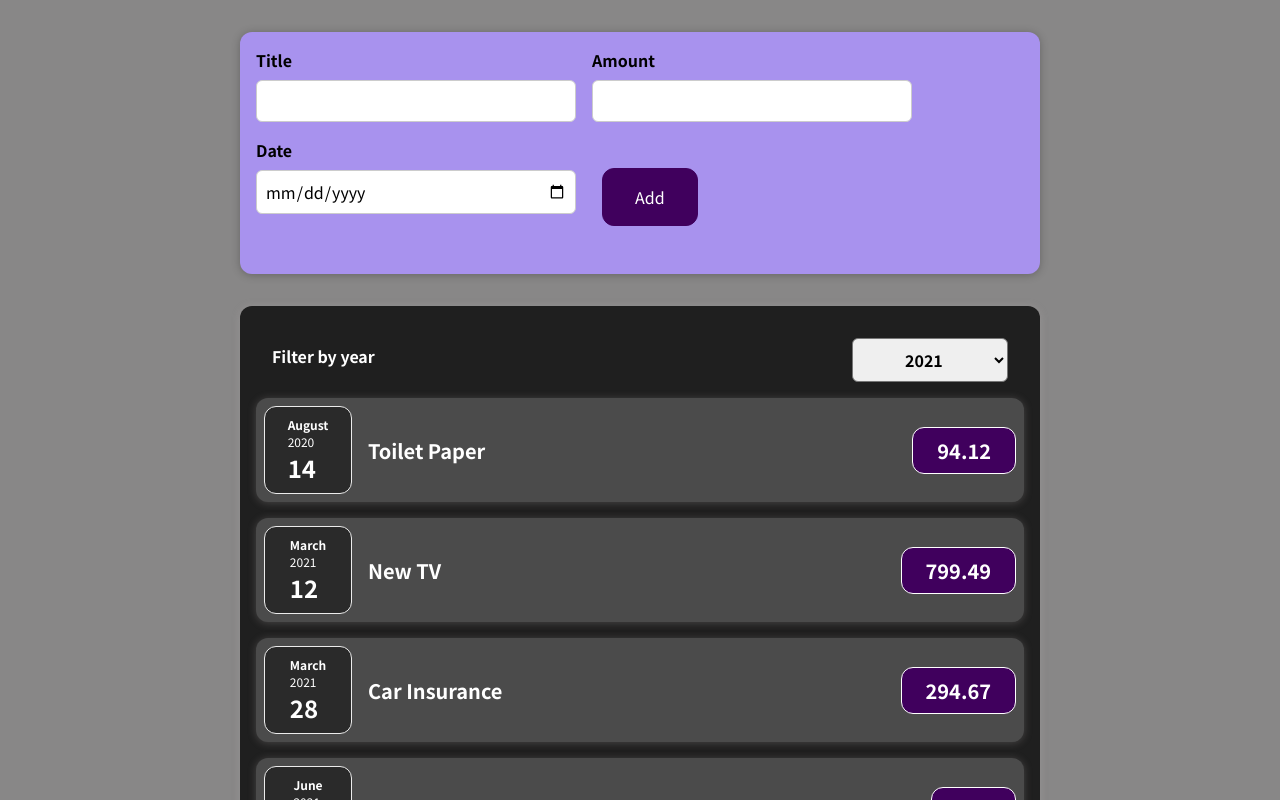
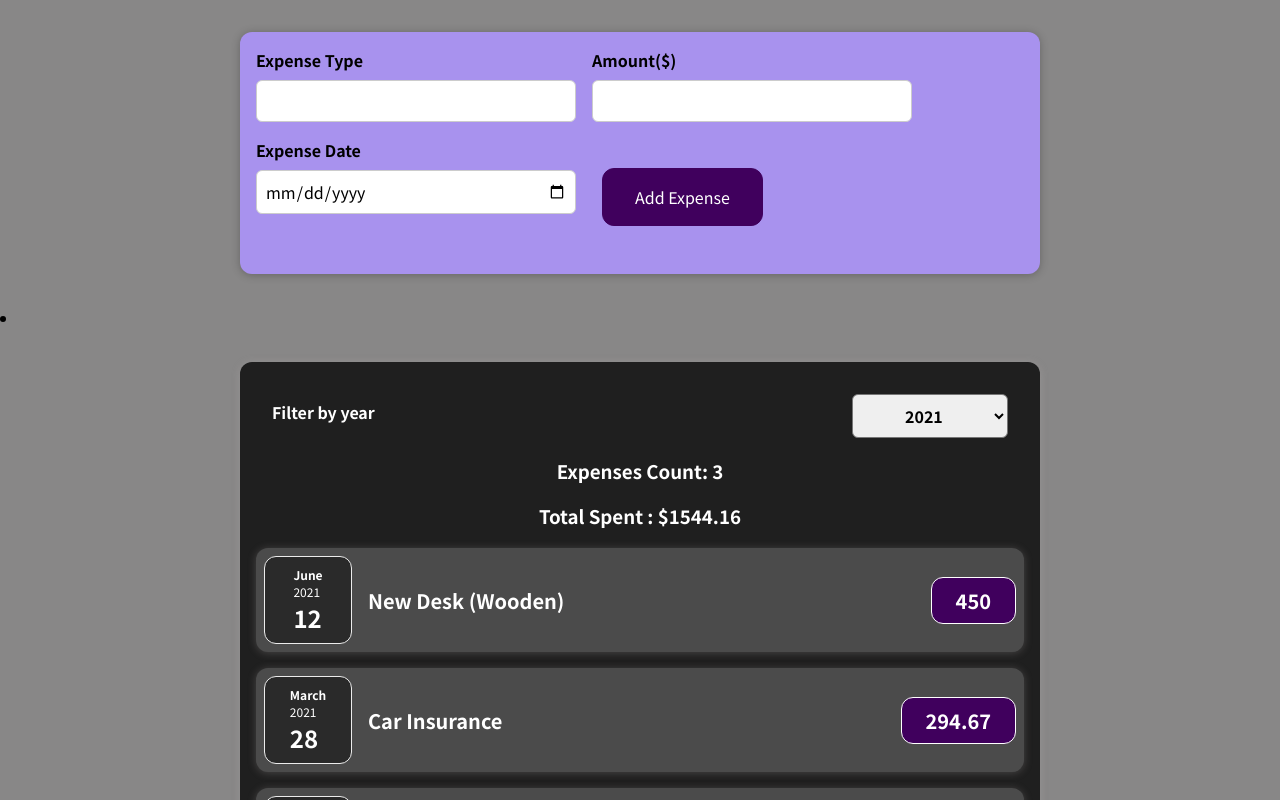
Before and after one commit to balanzer/react_learning_app, a React (Create React App) app in the folder react-complete-guide/: page / in a window 1280 px wide. Shown: the top 800 px of the page. Built offline with nearby package versions, Linux system fonts and the light colour scheme.

Commit message:
Added Expenses Listing and Total, Sum of expenses

```diff
--- a/react-complete-guide/src/components/Expenses/Expenses.js
+++ b/react-complete-guide/src/components/Expenses/Expenses.js
@@ -1,32 +1,33 @@
 import Card from "../Common/Card";
-import ExpenseItem from "./ExpenseItem";
 import "./Expenses.css";
 import ExpenseFilter from "./ExpensesFilter";
 import {useState} from "react";
+import ExpensesList from "./ExpensesList";
 
 function Expenses(props) {
-    const [filterYear, setFilterYearData] = useState('2021')
+    const [filterYear, setFilterYearData] = useState('2021');
     const yearChanged = (yearValue) => {
         setFilterYearData(yearValue);
         console.log('filter year changed to : ' + yearValue);
+
     }
 
+    let filteredExpenses = props.expenses.filter(exp => {
+        return exp.date.getFullYear() === parseInt(filterYear);
+    }).sort((a, b) => {
+        return b.date - a.date;
+    });
+
+
     return (
-        <div>
+        <li>
 
             <Card className='expenses'>
                 <ExpenseFilter selectedYear={filterYear} onFilterYearChange={yearChanged}/>
+                <ExpensesList items={filteredExpenses}/>
 
-                {props.expenses.map(expense => {
 
-                    if (!!expense) {
-                        return <ExpenseItem key={expense.id} title={expense.title} amount={expense.amount}
-                                            date={expense.date}/>
-                    }
-
-                })}
-
-            </Card></div>
+            </Card></li>
     );
 }
 
--- a/react-complete-guide/src/components/Expenses/ExpensesFilter.js
+++ b/react-complete-guide/src/components/Expenses/ExpensesFilter.js
@@ -1,4 +1,4 @@
-import "./ExpenseFilter.css"
+import "./ExpensesFilter.css"
 import {useState} from "react";
 
 const ExpenseFilter = (props) => {
--- /dev/null
+++ b/react-complete-guide/src/components/Expenses/ExpensesList.css
@@ -0,0 +1,9 @@
+.expenses-list {
+    list-style: none;
+    padding: 0;
+}
+
+.expenses-list__fallback {
+    color: white;
+    text-align: center;
+}
--- /dev/null
+++ b/react-complete-guide/src/components/Expenses/ExpensesList.js
@@ -0,0 +1,30 @@
+import ExpenseItem from "./ExpenseItem";
+
+import "./ExpensesList.css"
+
+const ExpensesList = props => {
+
+    const calculateTotal = arr => arr.reduce((sum, expense) => sum + parseFloat(expense.amount), 0);
+
+    if (props.items.length === 0) {
+        return <h3 className="expenses-list__fallback">No Expenses</h3>
+    } else {
+
+    }
+
+    return <ul className="expenses-list">
+        <h3 className="expenses-list__fallback">Expenses Count: {props.items.length}</h3>
+        <h3 className="expenses-list__fallback">Total Spent : ${calculateTotal(props.items)}</h3>
+        {props.items.map(expense => {
+
+            if (!!expense) {
+                return <ExpenseItem key={expense.id} title={expense.title} amount={expense.amount}
+                                    date={expense.date}/>
+            }
+
+        })}
+    </ul>;
+
+}
+
+export default ExpensesList;
--- a/react-complete-guide/src/components/NewExpense/ExpenseForm.js
+++ b/react-complete-guide/src/components/NewExpense/ExpenseForm.js
@@ -57,20 +57,23 @@ const ExpenseForm = (props) => {
     return (<form onSubmit={expenseSubmit}>
             <div className="new-expense__controls">
 
-                <div className="new-expense__control"><label>Title</label><input type='text' value={expenseData.title}
-                                                                                 onChange={titleChangeHandler}/></div>
-                <div className="new-expense__control"><label>Amount</label><input type='number' min="0.01" step="0.01"
-                                                                                  value={expenseData.amount}
-                                                                                  onChange={amountChangeHandler}/>
+                <div className="new-expense__control"><label>Expense Type</label><input type='text'
+                                                                                        value={expenseData.title}
+                                                                                        onChange={titleChangeHandler}/>
                 </div>
-                <div className="new-expense__control"><label>Date</label><input type='date' min="2019-01-01"
-                                                                                value={expenseData.date}
-                                                                                max="2022-12-31"
-                                                                                onChange={dateChangeHandler}/>
+                <div className="new-expense__control"><label>Amount($)</label><input type='number' min="0.01"
+                                                                                     step="0.01"
+                                                                                     value={expenseData.amount}
+                                                                                     onChange={amountChangeHandler}/>
+                </div>
+                <div className="new-expense__control"><label>Expense Date</label><input type='date' min="2019-01-01"
+                                                                                        value={expenseData.date}
+                                                                                        max="2022-12-31"
+                                                                                        onChange={dateChangeHandler}/>
                 < /div>
 
                 <div className="new-expense__actions">
-                    <button type="submit">Add</button>
+                    <button type="submit">Add Expense</button>
                     <div className="new-expense__control"><label>{errorMessage}</label></div>
                 </div>
 
```
Also changed, not shown: react-complete-guide/src/components/Expenses/ExpensesFilter.css (renamed from react-complete-guide/src/components/Expenses/ExpenseFilter.css).
